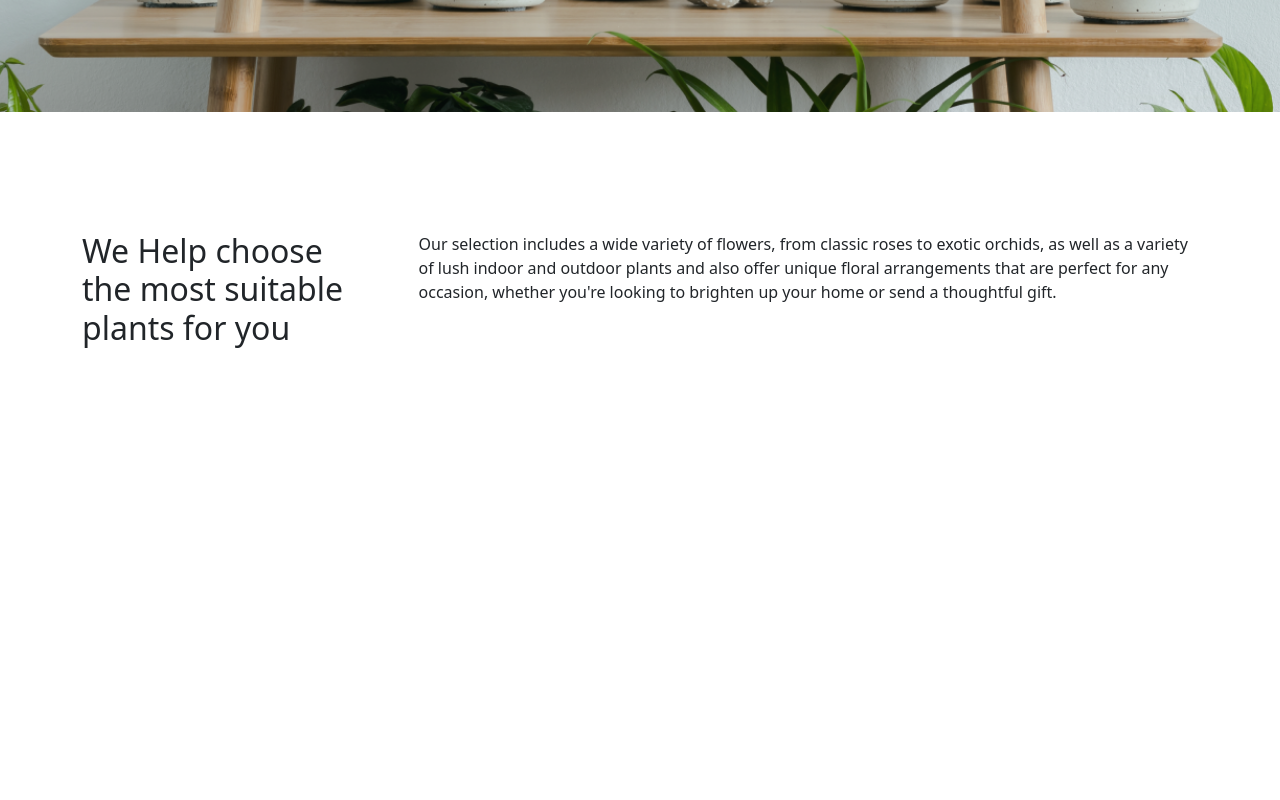
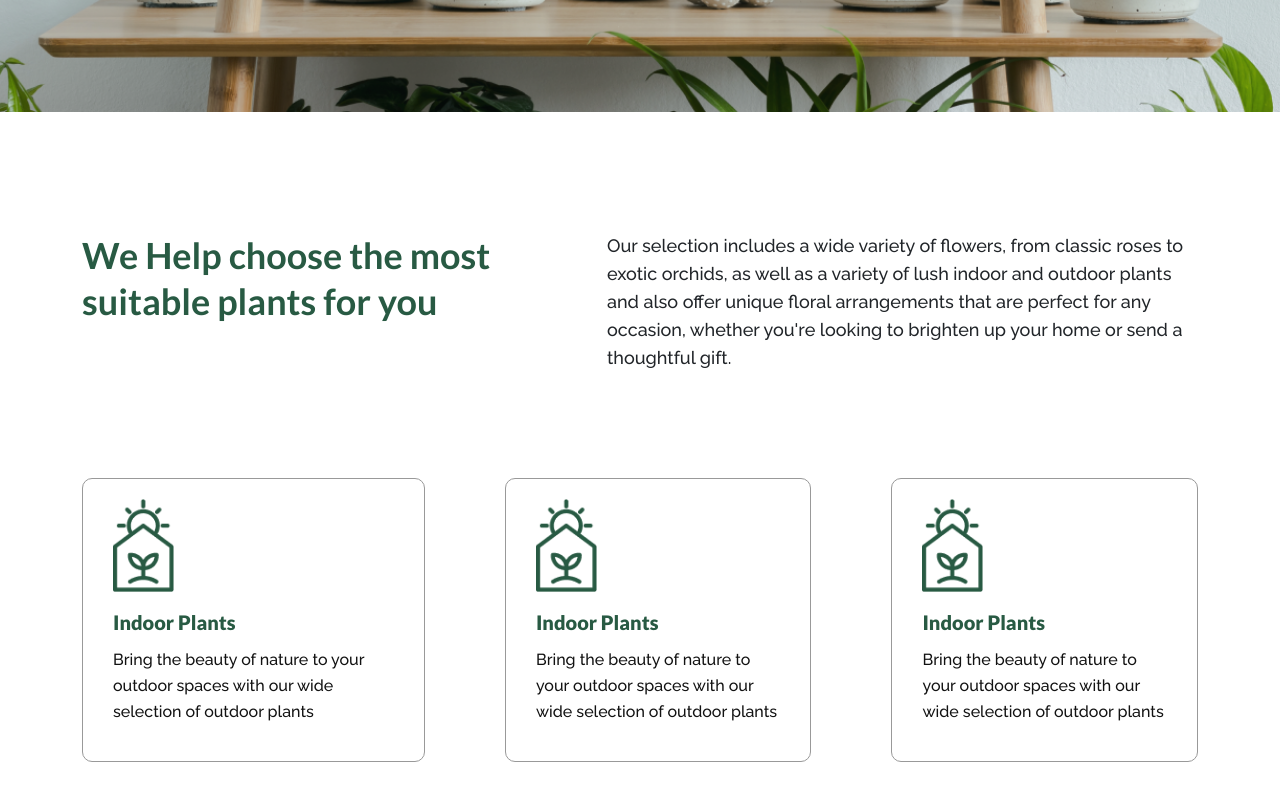
Before and after one commit to hossain-mahmud/Florist-Landing-Page, a plain HTML site: page index.html in a window 1280 px wide. Shown: the part 771-1571 px from the top of the page. Before the commit the page ends 1246 px from the top, so only its background shows below. Drawn offline with nearby package versions, Linux system fonts and the light colour scheme.

Commit message:
add card

```diff
--- a/css/style.css
+++ b/css/style.css
@@ -1,5 +1,6 @@
 @import url('https://fonts.googleapis.com/css2?family=Lato:ital,wght@0,100;0,300;0,400;0,700;0,900;1,100;1,300;1,400;1,700;1,900&display=swap');
 @import url('https://fonts.googleapis.com/css2?family=Poppins:ital,wght@0,100;0,200;0,300;0,400;0,500;0,600;0,700;0,800;0,900;1,100;1,200;1,300;1,400;1,500;1,600;1,700;1,800;1,900&display=swap');
+@import url('https://fonts.googleapis.com/css2?family=Raleway:ital,wght@0,100..900;1,100..900&display=swap');
 
 /* ============ commn css part start  ============= */
 * {
@@ -8,20 +9,31 @@
     outline: 0;
     box-sizing: border-box;
 }
-h1,h2,h3,h4,h5,h6{
+
+h1,
+h2,
+h3,
+h4,
+h5,
+h6 {
     margin: 0;
     padding: 0;
     outline: 0;
 }
-a{
+
+a {
     text-decoration: none !important;
     display: inline-block;
 }
+
 /* ============ commn css part start  ============= */
 /* ============ CSS Variables part start  ============= */
 :root {
     --poppins: "Poppins", sans-serif;
     --lato: "Lato", sans-serif;
+    --brand_color: #285A43;
+    --secondary_color: #121212;
+    --raleway: "Raleway", sans-serif;
 }
 
 /* ============ CSS Variables part start  ============= */
@@ -34,14 +46,16 @@ display: inline-block;
     background-repeat: no-repeat;
     background-size: cover;
 }
-.hero_title h2{
+
+.hero_title h2 {
     text-align: center;
     font-size: 64px;
     font-weight: 700;
     font-family: var(--lato);
     color: #fff;
 }
-.hero_title p{
+
+.hero_title p {
     padding: 0px 300px;
     font-size: 18px;
     line-height: 28px;
@@ -51,12 +65,14 @@ display: inline-block;
     text-align: center;
     margin-bottom: 37px;
 }
-.hero_buttons{
+
+.hero_buttons {
     display: flex;
     justify-content: center;
     gap: 20px;
 }
-.hero_buttons .book_now a{
+
+.hero_buttons .book_now a {
     padding: 12px 50px;
     background: #285A43;
     border-radius: 3px;
@@ -66,11 +82,13 @@ gap: 20px;
     color: #fff;
     transition: all linear .3s;
 }
-.hero_buttons .book_now a:hover{
+
+.hero_buttons .book_now a:hover {
     border: 2px solid #fff;
     background: none;
 }
-.hero_buttons .watch_video a{
+
+.hero_buttons .watch_video a {
     padding: 12px 50px;
     border: 2px solid #fff;
     border-radius: 3px;
@@ -80,22 +98,89 @@ gap: 20px;
     color: #fff;
     transition: all linear .3s;
 }
-.hero_buttons .watch_video a:hover{
+
+.hero_buttons .watch_video a:hover {
     border: 2px solid #285A43;
     background: #285A43;
 }
+
 /* -------------- hero css part start  ------------ */
 /* ============ choose_section css part start  ============= */
-#choose_section{
+#choose_section {
     padding: 120px 0;
 }
-.choose_texts{
+
+.choose_texts {
     display: flex;
     justify-content: center;
     gap: 75px;
+    margin-bottom: 90px;
 }
 
+.choose_texts_left h2 {
+    width: 450px;
+    font-size: 36px;
+    line-height: 46px;
+    font-family: var(--lato);
+    font-weight: 700;
+    color: var(--brand_color);
+}
 
+.choose_texts_right p {
+    font-size: 18px;
+    line-height: 28px;
+    font-family: var(--raleway);
+    font-weight: 500;
+}
+
+.choose_cards {
+    display: flex;
+    gap: 80px;
+}
+
+.choose_cards .choose_card {
+    padding: 20px 30px;
+    border-radius: 10px;
+    transition: all linear .5s;
+    border: .5px solid #999;
+}
+
+.choose_card img {
+    width: 61px;
+}
+
+.choose_card h3 {
+    margin: 15px 0 10px;
+    font-size: 20px;
+    line-height: 30px;
+    font-family: var(--lato);
+    font-weight: 800;
+    color: var(--brand_color);
+}
+
+.choose_card p {
+    font-size: 16px;
+    line-height: 26px;
+    font-family: var(--raleway);
+    font-weight: 500;
+    color: var(--secondary_color);
+}
+
+.choose_card:hover {
+    background: var(--brand_color);
+}
+
+.choose_card:hover img {
+    filter: brightness(0) invert(1);
+}
+
+.choose_card:hover h3 {
+    color: #fff;
+}
+
+.choose_card:hover p {
+    color: #fff;
+}
 
 /* -------------- choose_section css part start  ------------ */
 /* ============ choose_section css part start  ============= */
--- a/index.html
+++ b/index.html
@@ -69,10 +69,35 @@
                     <h2>We Help choose the most suitable plants for you</h2>
                 </div>
                 <div class="choose_texts_right">
-                    <p>Our selection includes a wide variety of flowers, from classic roses to exotic orchids, as well as a variety of lush indoor and outdoor plants and also offer unique floral arrangements that are perfect for any occasion, whether you're looking to brighten up your home or send a thoughtful gift. </p>
+                    <p>Our selection includes a wide variety of flowers, from classic roses to exotic orchids, as well
+                        as a variety of lush indoor and outdoor plants and also offer unique floral arrangements that
+                        are perfect for any occasion, whether you're looking to brighten up your home or send a
+                        thoughtful gift. </p>
                 </div>
             </div>
-        </div>
+            <div class="choose_cards">
+                <div class="choose_card">
+                    <img src="image/choose_1.png" alt="choose image">
+                    <h3>Indoor Plants</h3>
+                    <p>Bring the beauty of nature to your outdoor spaces with our wide selection of outdoor plants</p>
+                </div>
+                <div class="choose_cards">
+                    <div class="choose_card">
+                        <img src="image/choose_1.png" alt="choose image">
+                        <h3>Indoor Plants</h3>
+                        <p>Bring the beauty of nature to your outdoor spaces with our wide selection of outdoor plants
+                        </p>
+                    </div>
+                </div>
+                <div class="choose_cards">
+                    <div class="choose_card">
+                        <img src="image/choose_1.png" alt="choose image">
+                        <h3>Indoor Plants</h3>
+                        <p>Bring the beauty of nature to your outdoor spaces with our wide selection of outdoor plants
+                        </p>
+                    </div>
+                </div>
+            </div>
     </section>
 
     <!-- ---- choose menu part end ----- -->
```
Also changed, not shown: image/Indoor_Plant.svg (added), image/choose_1.png (added), image/choose_2.png (added), image/choose_3.png (added). Lines whose indentation alone changed are shown as unchanged.
